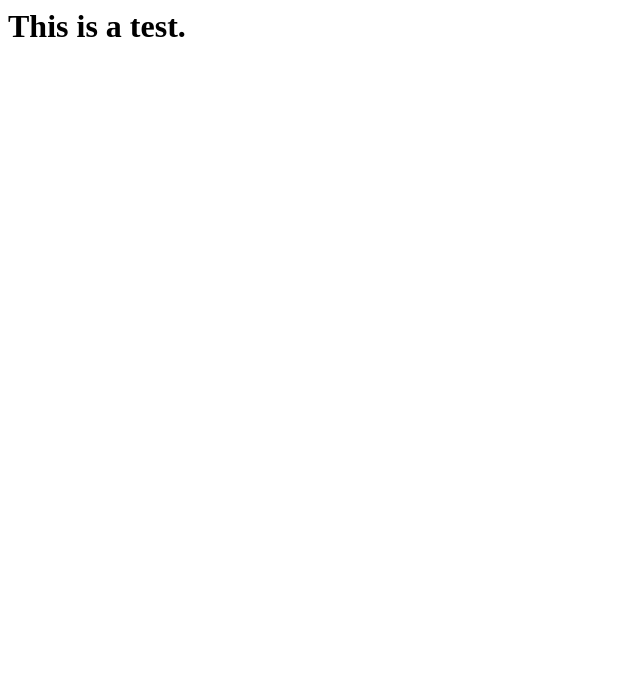
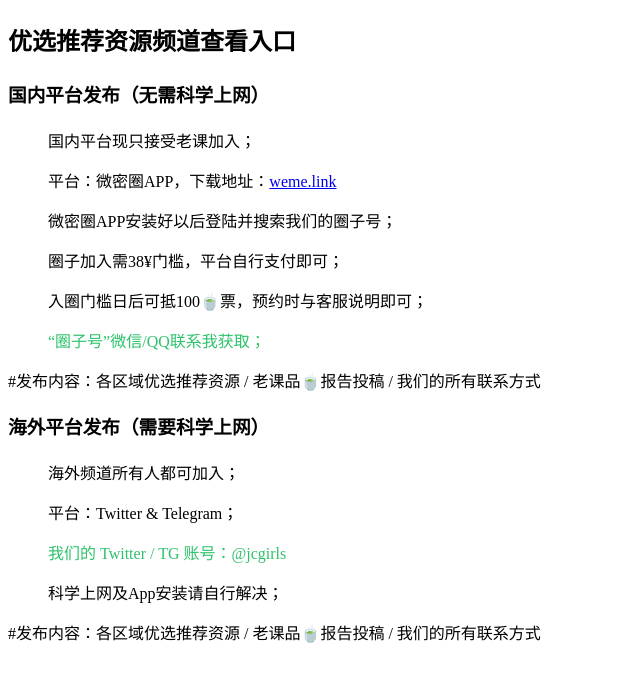
Before and after one commit to jcgirls/jcgirls.github.io, a plain HTML site: page index.html in a window 1280 px wide. Shown: the whole page, without its empty margins (0-640 px from the left). Drawn offline with Linux system fonts and the light colour scheme.

Commit message:
Update index.html

```diff
--- a/index.html
+++ b/index.html
@@ -1 +1,26 @@
-<h1>This is a test.</h1>
+<!DOCTYPE html>
+<html>
+<head>
+</head>
+<body>
+<h1 style="text-align: left;"><strong><span style="font-size: 18pt;">优选推荐资源频道查看入口</span></strong></h1>
+<h2 style="text-align: left;"><span style="font-size: 14pt;">国内平台发布（无需科学上网）</span></h2>
+<blockquote>
+<p>国内平台现只接受老课加入；</p>
+<p>平台：微密圈APP，下载地址：<a href="http://www.weme.link">weme.link</a></p>
+<p>微密圈APP安装好以后登陆并搜索我们的圈子号；</p>
+<p>圈子加入需38&yen;门槛，平台自行支付即可；</p>
+<p>入圈门槛日后可抵100🍵票，预约时与客服说明即可；</p>
+<p><span style="color: #2dc26b;">&ldquo;圈子号&rdquo;微信/QQ联系我获取；</span></p>
+</blockquote>
+<p style="text-align: left;">#发布内容：各区域优选推荐资源 / 老课品🍵报告投稿 / 我们的所有联系方式&nbsp;&nbsp;</p>
+<h2 style="text-align: left;"><span style="font-size: 14pt;">海外平台发布（需要科学上网）</span></h2>
+<blockquote>
+<p>海外频道所有人都可加入；</p>
+<p>平台：Twitter &amp; Telegram；</p>
+<p><span style="color: #2dc26b;">我们的 Twitter / TG 账号：@jcgirls</span></p>
+<p>科学上网及App安装请自行解决；</p>
+</blockquote>
+<p style="text-align: left;">#发布内容：各区域优选推荐资源 / 老课品🍵报告投稿 / 我们的所有联系方式&nbsp;&nbsp;</p>
+</body>
+</html>
```
